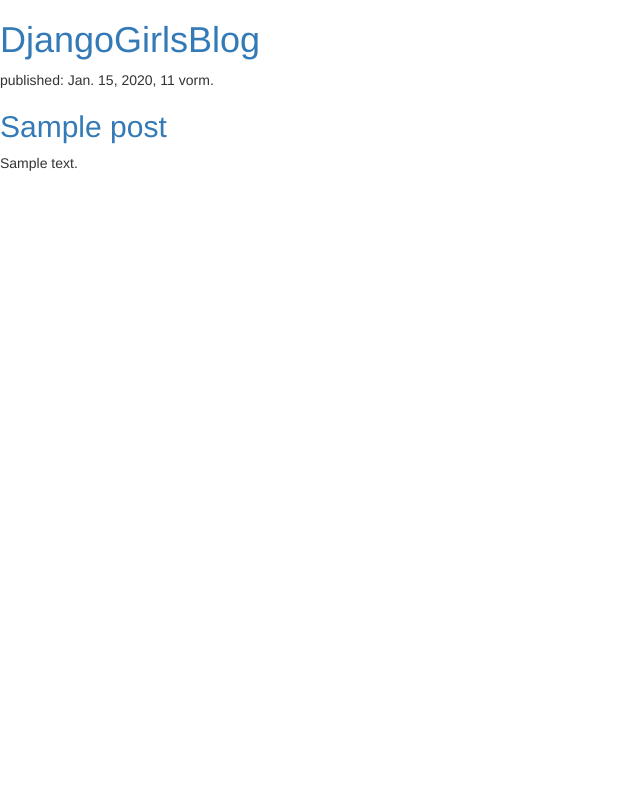
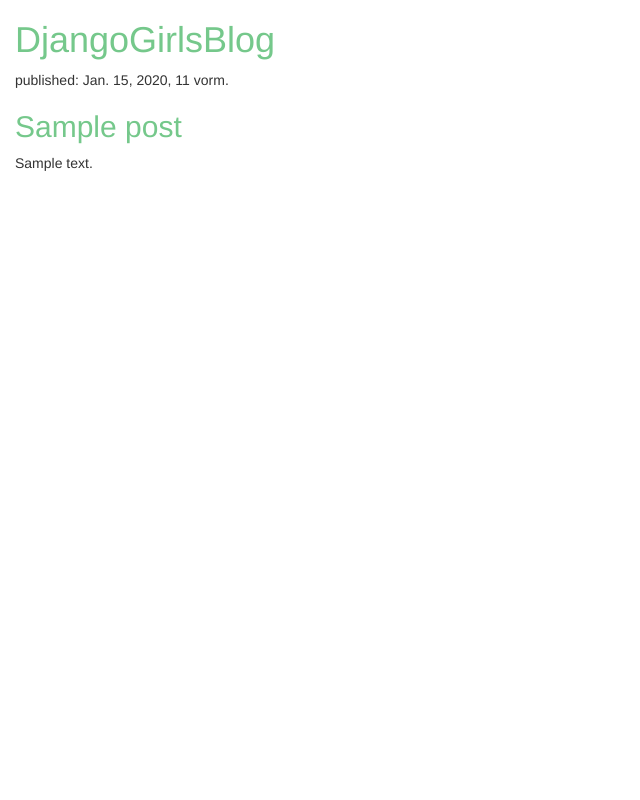
Before and after one commit to Sunhaoyang2138/Blog-Sport, a Django app: template blog/templates/blog/post_list.html in a window 1280 px wide. Shown: the whole page, without its empty margins (0-640 px from the left). Run offline with Django 3.2, Linux system fonts and the light colour scheme; the template is opened without the code that fills it: values that come from a table or form of the project are taken from there, others are empty; tables that the repository leaves empty hold one stand-in row (values such as "Sample post"); some libraries are stand-ins or nearby versions.

Commit message:
made changes

```diff
--- a/blog/static/css/blog.css
+++ b/blog/static/css/blog.css
@@ -1,3 +1,7 @@
 h1 a, h2 a {
-    color: #C25100;
+    color: #75C88B;
 }
+
+body {
+    padding-left: 15px
+}
--- a/blog/templates/blog/post_list.html
+++ b/blog/templates/blog/post_list.html
@@ -1,9 +1,12 @@
+{% load  static %}
 <html>
     <head>
+    <link href="//fonts.googleapis.com/css?family=Lobster&subset=latin,latin-ext" rel="stylesheet" type="text/css">
+        <title>Sportdiary</title>
+         <title>Django Girls blog</title>
         <link rel="stylesheet" href="//maxcdn.bootstrapcdn.com/bootstrap/3.2.0/css/bootstrap.min.css">
         <link rel="stylesheet" href="//maxcdn.bootstrapcdn.com/bootstrap/3.2.0/css/bootstrap-theme.min.css">
-
-        <title>Sportdiary</title>
+        <link rel="stylesheet" href="{% static 'css/blog.css' %}">
     </head>
     <body>
         <div>
```
